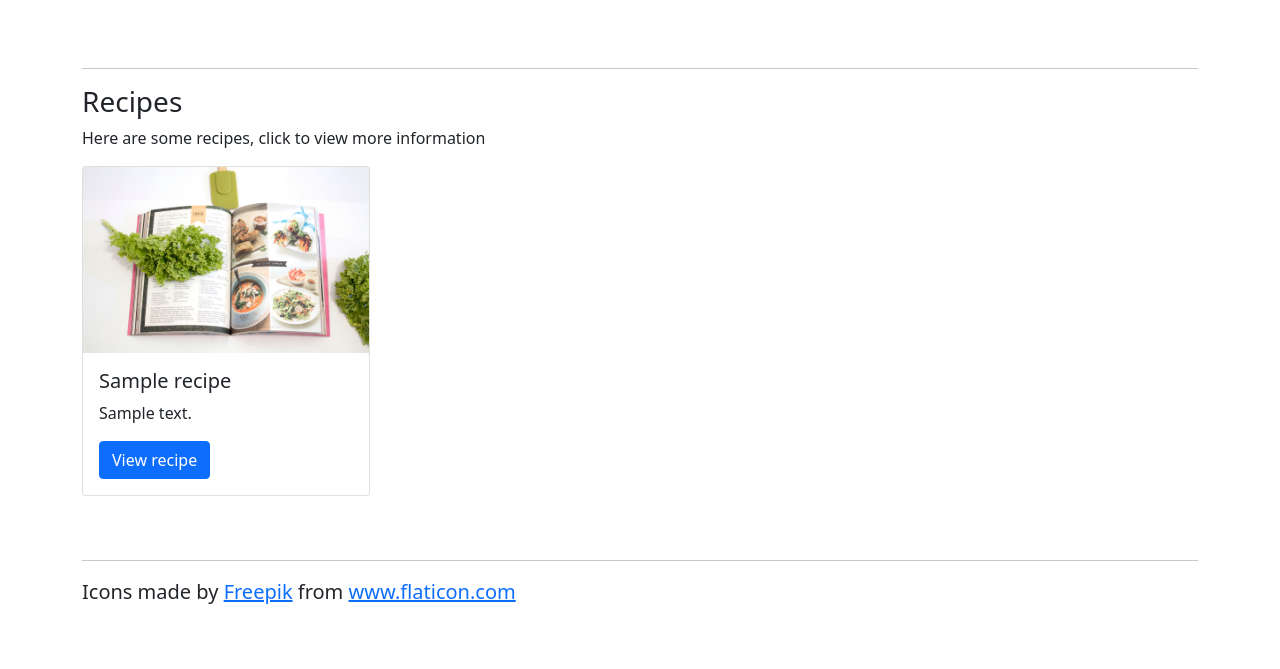
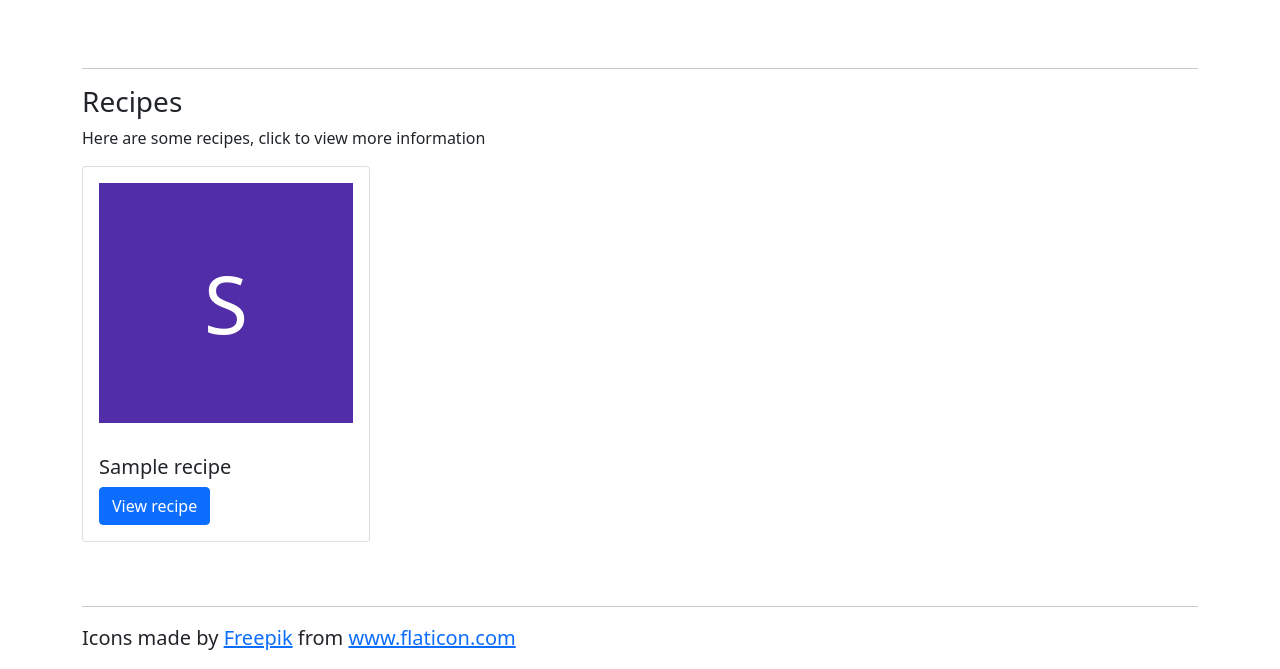
Before and after one commit to ajoyoommen/recipe_manager, a Django app: page /recipes/home in a window 1280 px wide. Shown: the part 209-878 px from the top of the page. Before the commit the page ends 813 px from the top, so only its background shows below. Run offline with Django 3.2, Linux system fonts and the light colour scheme; tables that the repository leaves empty hold one stand-in row (values such as "Sample post"); some libraries are stand-ins or nearby versions.

Commit message:
Updates images for home page

```diff
--- a/recipes/models.py
+++ b/recipes/models.py
@@ -44,6 +44,9 @@ class Recipe(models.Model):
     def count_ingredients(self):
         return self.quantities.count()
 
+    def get_initials(self):
+        return self.name[0].upper()
+
 class RecipeIngredient(models.Model):
     ingredient = models.ForeignKey(Ingredient, on_delete=models.CASCADE, related_name='recipes')
     recipe = models.ForeignKey(Recipe, on_delete=models.CASCADE, related_name="quantities")
--- a/recipes/templates/__recipes.html
+++ b/recipes/templates/__recipes.html
@@ -3,10 +3,10 @@
 {% for r in recipes %}
   <div class="col-md-3">
       <div class="card" style="width: 18rem;">
-        <img src="{% static 'images/recipe-book.jpg' %}" class="card-img-top" alt="Recipe for {{ r.name }}">
+        <!--img src="{% static 'images/recipe-book.jpg' %}" class="card-img-top" alt="Recipe for {{ r.name }}"-->
+        <div class="recipe-thumb m-3 text-center">{{ r.get_initials }}</div>
         <div class="card-body">
           <h5 class="card-title">{{ r.name }}</h5>
-          <p class="card-text">{{ r.description }}</p>
           <a href="{% url 'recipe-detail' r.id %}" class="btn btn-primary">View recipe</a>
         </div>
       </div>
--- a/recipes/templates/_base.html
+++ b/recipes/templates/_base.html
@@ -12,7 +12,9 @@
   <meta name="author" content="Ajoy">
 
   <link rel="icon" href="{% static '/favicon.png' %}">
+
   <link rel="stylesheet" href="{% static 'css/bootstrap.min.css' %}">
+  <link rel="stylesheet" href="{% static 'css/common.css' %}">
 
 </head>
 
--- /dev/null
+++ b/static/css/common.css
@@ -0,0 +1,6 @@
+.recipe-thumb {
+  background: #512DA8;
+  font-size: 5rem;
+  color: #fff;
+  line-height: 15rem;
+}
```
